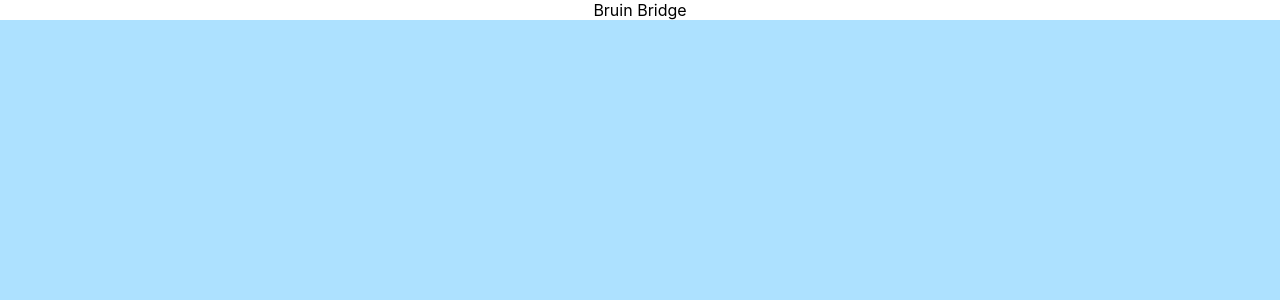
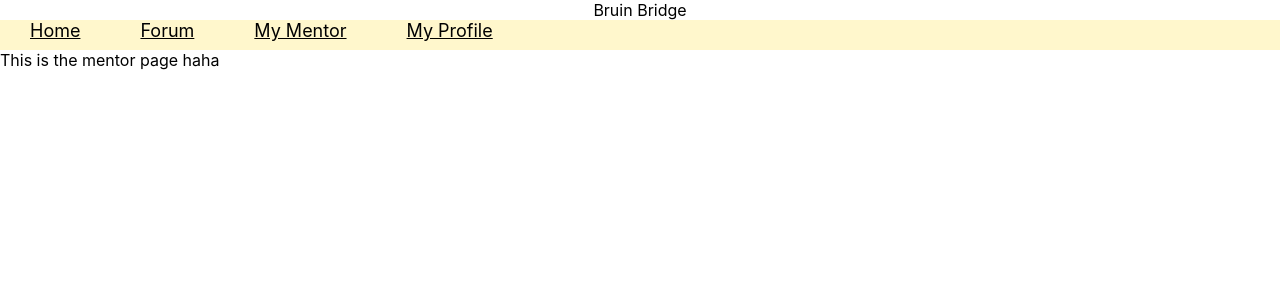
Before and after one commit to tkanarsky/BruinBridge, a React (Create React App) app in the folder bruin-bridge/: page /mentor in a window 1280 px wide. Shown: the top 300 px of the page. Built offline with nearby package versions, Linux system fonts and the light colour scheme.

Commit message:
added basic navbar and mentor page skeleton

```diff
--- a/bruin-bridge/package.json
+++ b/bruin-bridge/package.json
@@ -7,10 +7,12 @@
     "@testing-library/jest-dom": "^4.2.4",
     "@testing-library/react": "^9.3.2",
     "@testing-library/user-event": "^7.1.2",
+    "emotion": "^10.0.27",
     "react": "^16.13.1",
     "react-dom": "^16.13.1",
     "react-router-dom": "^5.1.2",
     "react-scripts": "3.4.1",
+    "react-scroll": "^1.7.16",
     "styled-components": "^5.1.0"
   },
   "scripts": {
--- a/bruin-bridge/src/App.js
+++ b/bruin-bridge/src/App.js
@@ -1,8 +1,9 @@
 import React from "react";
-import logo from "./logo.svg";
 import LandingPage from "./pages/LandingPage";
 import ForumPage from "./pages/ForumPage";
 import ProfilePage from "./pages/ProfilePage";
+import MentorPage from "./pages/MentorPage";
+import NavBar from "./components/NavBar";
 import { BrowserRouter as Router, Route, Switch, Link } from "react-router-dom";
 import "./App.css";
 
@@ -12,13 +13,20 @@ class App extends React.Component {
       <div className="App">
         <Router>
           <LandingPage></LandingPage>
+          <NavBar />
+          <Switch>
             <Route exact path="/forum">
               <ForumPage></ForumPage>
             </Route>
+            <Route exact path="/mentor">
+              <MentorPage></MentorPage>
+            </Route>
+
             <Route exact path="/profile">
               <ProfilePage></ProfilePage>
             </Route>
             <div className="fill-window"></div>
+          </Switch>
         </Router>
       </div>
     );
--- /dev/null
+++ b/bruin-bridge/src/components/NavBar.js
@@ -0,0 +1,44 @@
+import React from "react";
+import styled from "styled-components";
+import { Link } from "react-router-dom";
+import { Element } from "react-scroll";
+import { css } from "emotion";
+
+const StyledLink = styled(Link)`
+  font-size: 18px;
+  margin: 30px;
+  box-sizing: border-box;
+  color: black;
+
+  &:hover {
+  }
+`;
+
+const Container = styled("div")`
+  background-color: #fff7cc;
+  height: 30px;
+`;
+
+// TO-DO: make a const css component to make the "My Profile" Link align to the right of the screen
+
+export default class NavBar extends React.Component {
+  render() {
+    return (
+      <Element
+        name="navbar"
+        classname={css`
+          position: sticky;
+          top: 0;
+          z-index: 100000;
+        `}
+      >
+        <Container>
+          <StyledLink to="/'">Home</StyledLink>
+          <StyledLink to="/forum">Forum</StyledLink>
+          <StyledLink to="/mentor">My Mentor</StyledLink>
+          <StyledLink to="profile">My Profile</StyledLink>
+        </Container>
+      </Element>
+    );
+  }
+}
--- /dev/null
+++ b/bruin-bridge/src/pages/MentorPage.jsx
@@ -0,0 +1,8 @@
+import React from "react";
+import styled from "styled-components";
+
+export default class MentorPage extends React.Component {
+  render() {
+    return <>This is the mentor page haha</>;
+  }
+}
```
Also changed, not shown: 1 other file (tests, documents, lock files or other folders). Lines whose indentation alone changed are shown as unchanged.
